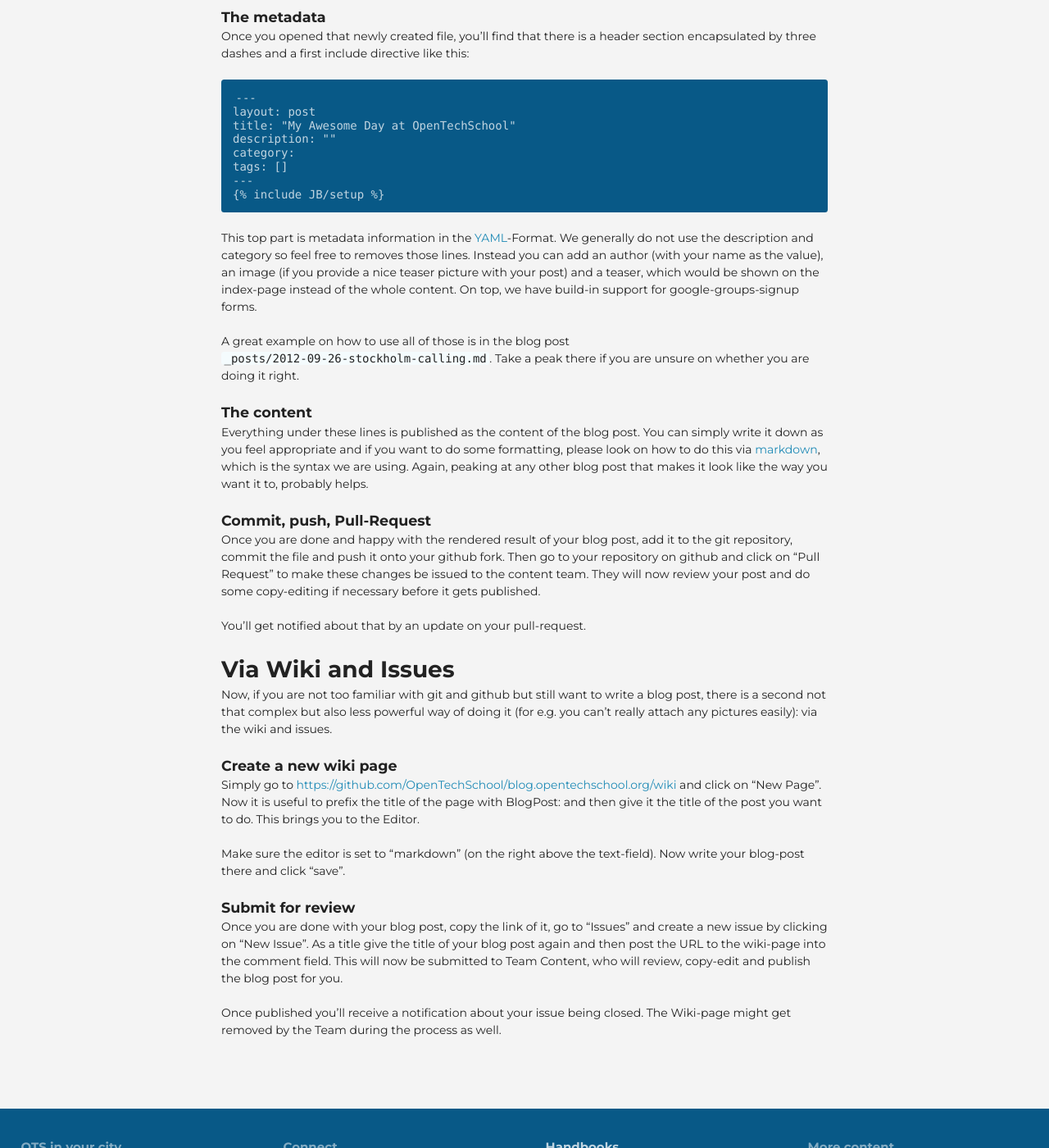
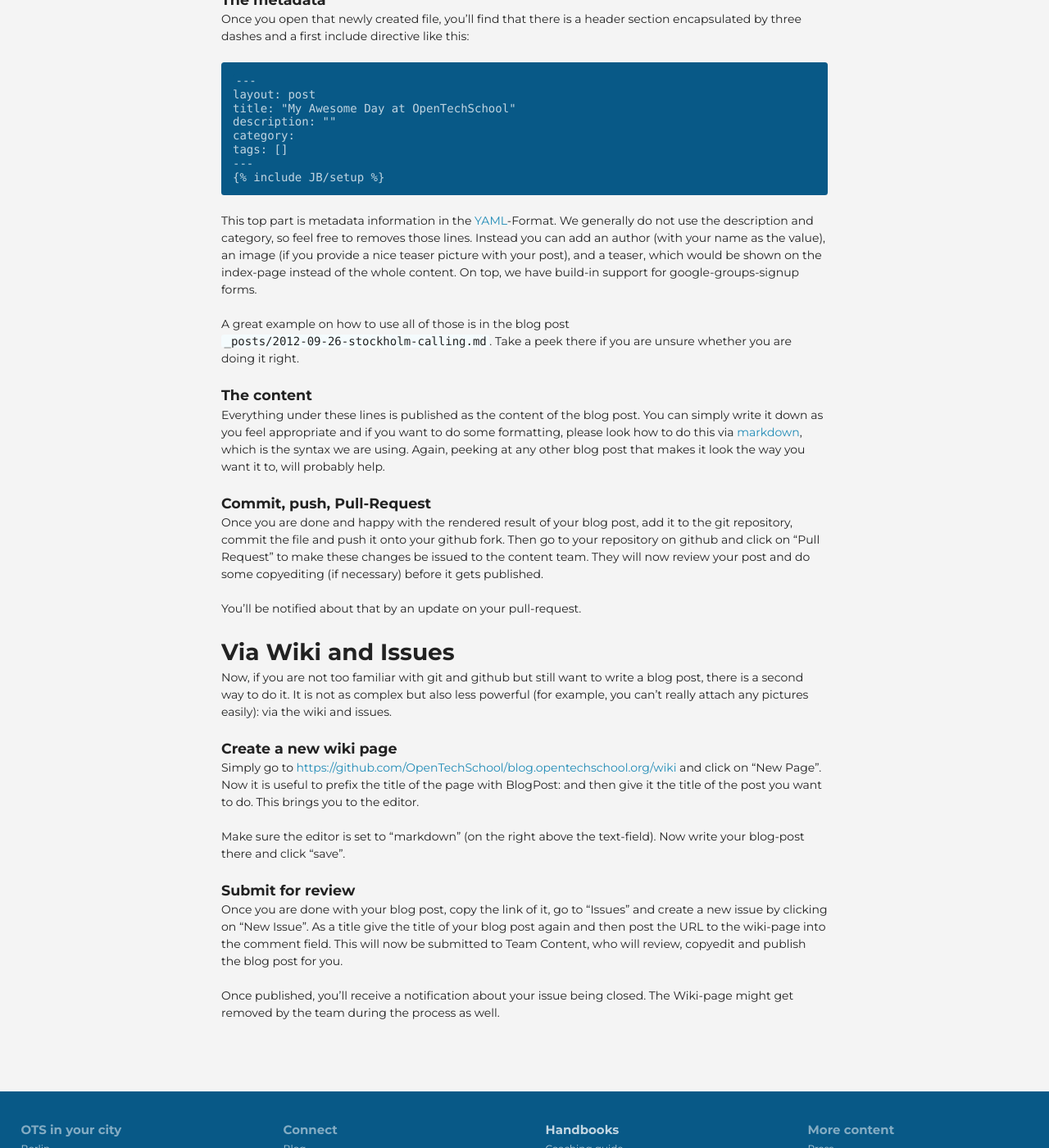
Before and after one commit to OpenTechSchool/www.opentechschool.org, a Jekyll site: the page built from handbooks/blog-posts.md, in a window 1280 px wide and 1400 px high, scrolled down 1080 px. Shown: the whole window at 82% size. Built offline with Jekyll 4.4.1, drawn with Linux system fonts in a browser that asks for light colours; nearby versions of some CDN libraries; some of the changed text lies outside the part shown.

Commit message:
copyediting

```diff
--- a/handbooks/blog-posts.md
+++ b/handbooks/blog-posts.md
@@ -3,13 +3,13 @@
 title: Contributing to the blog
 ---
 
-So you want to contribute to the blog? That is great! So without further ado let's dive right into how you can do this.
+So you want to contribute to the blog? That's great! Here's how you can do it:
 
 ## Introduction
-Our blog is hosted on [Github Pages](http://pages.github.com), a static HTML hosting provider from github. We use the normal Github Tools, like Issues, Markdown and Pull-Request to manage our blog as well. So the process is as usual: either via Fork, Write, Pull-Request (for git/github users) or via the Wiki, Issues and emails. If you do not know what Forking means, you probably want to skip right to the [second way of doing it](#via_wiki_and_issues)
+Our blog is hosted on [GitHub Pages](http://pages.github.com), a static HTML hosting provider from GitHub. We use the normal GithHb Tools, like Issues, Markdown, and Pull-Requests to manage our blog as well. The process is as usual: either via Fork, Write, Pull-Request (for git/github users), or the Wiki, Issues, and emails. If you do not know what Forking means, you probably want to skip right to the [second way of doing it](#via_wiki_and_issues)
 
 ## Fork &raquo; Write &raquo; Pull-Reqest
-The Source of the blog can found in the [blog.opentechschool.org repository](https://github.com/OpenTechSchool/blog.opentechschool.org) of the OpenTechSchool account. Simply fork the repository by clicking on the "Fork" on the top right.
+The source of the blog can found in the [blog.opentechschool.org repository](https://github.com/OpenTechSchool/blog.opentechschool.org) of the OpenTechSchool account. Simply fork the repository by clicking on the "Fork" on the top right.
 
 ### Starting Jekyll
 This creates your own version of the repository in your account, which you can clone onto your computer. The tool that github pages are hosted on is called [jeykll](https://github.com/mojombo/jekyll/wiki). If you like to see a preview of what it looks like rendered, you should install and run it inside the newly created repo via:
@@ -26,7 +26,7 @@
 Which creates a new file for you in the _posts/ folder with the name of exactly that date and the title. This will be used by jekyll to put the date into the post meta information as well. So if you want to change the date of the post, rename the file.
 
 ### The metadata
-Once you opened that newly created file, you'll find that there is a header section encapsulated by three dashes and a first include directive like this:
+Once you open that newly created file, you'll find that there is a header section encapsulated by three dashes and a first include directive like this:
 
     ---
     layout: post
@@ -37,30 +37,30 @@
     ---
     {% raw %}{% include JB/setup %}{% endraw %}
 
-This top part is metadata information in the [YAML](http://en.wikipedia.org/wiki/YAML)-Format. We generally do not use the description and category so feel free to removes those lines. Instead you can add an author (with your name as the value), an image (if you provide a nice teaser picture with your post) and a teaser, which would be shown on the index-page instead of the whole content. On top, we have build-in support for google-groups-signup forms.
+This top part is metadata information in the [YAML](http://en.wikipedia.org/wiki/YAML)-Format. We generally do not use the description and category, so feel free to removes those lines. Instead you can add an author (with your name as the value), an image (if you provide a nice teaser picture with your post), and a teaser, which would be shown on the index-page instead of the whole content. On top, we have build-in support for google-groups-signup forms.
 
-A great example on how to use all of those is in the blog post ``_posts/2012-09-26-stockholm-calling.md``. Take a peak there if you are unsure on whether you are doing it right.
+A great example on how to use all of those is in the blog post ``_posts/2012-09-26-stockholm-calling.md``. Take a peek there if you are unsure whether you are doing it right.
 
 ### The content
 
-Everything under these lines is published as the content of the blog post. You can simply write it down as you feel appropriate and if you want to do some formatting, please look on how to do this via [markdown](http://daringfireball.net/projects/markdown/syntax), which is the syntax we are using. Again, peaking at any other blog post that makes it look like the way you want it to, probably helps.
+Everything under these lines is published as the content of the blog post. You can simply write it down as you feel appropriate and if you want to do some formatting, please look how to do this via [markdown](http://daringfireball.net/projects/markdown/syntax), which is the syntax we are using. Again, peeking at any other blog post that makes it look the way you want it to, will probably help.
 
 ### Commit, push, Pull-Request
 
-Once you are done and happy with the rendered result of your blog post, add it to the git repository, commit the file and push it onto your github fork. Then go to your repository on github and click on "Pull Request" to make these changes be issued to the content team. They will now review your post and do some copy-editing if necessary before it gets published.
+Once you are done and happy with the rendered result of your blog post, add it to the git repository, commit the file and push it onto your github fork. Then go to your repository on github and click on "Pull Request" to make these changes be issued to the content team. They will now review your post and do some copyediting (if necessary) before it gets published.
 
-You'll get notified about that by an update on your pull-request.
+You'll be notified about that by an update on your pull-request.
 
 ## Via Wiki and Issues
-Now, if you are not too familiar with git and github but still want to write a blog post, there is a second not that complex but also less powerful way of doing it (for e.g. you can't really attach any pictures easily): via the wiki and issues.
+Now, if you are not too familiar with git and github but still want to write a blog post, there is a second way to do it. It is not as complex but also less powerful (for example, you can't really attach any pictures easily): via the wiki and issues.
 
 ### Create a new wiki page
 
-Simply go to [https://github.com/OpenTechSchool/blog.opentechschool.org/wiki](https://github.com/OpenTechSchool/blog.opentechschool.org/wiki) and click on "New Page". Now it is useful to prefix the title of the page with _BlogPost:_ and then give it the title of the post you want to do. This brings you to the Editor.
+Simply go to [https://github.com/OpenTechSchool/blog.opentechschool.org/wiki](https://github.com/OpenTechSchool/blog.opentechschool.org/wiki) and click on "New Page". Now it is useful to prefix the title of the page with _BlogPost:_ and then give it the title of the post you want to do. This brings you to the editor.
 
 Make sure the editor is set to "markdown" (on the right above the text-field). Now write your blog-post there and click "save".
 
 ### Submit for review
-Once you are done with your blog post, copy the link of it, go to "Issues" and create a new issue by clicking on "New Issue". As a title give the title of your blog post again and then post the URL to the wiki-page into the comment field. This will now be submitted to Team Content, who will review, copy-edit and publish the blog post for you.
+Once you are done with your blog post, copy the link of it, go to "Issues" and create a new issue by clicking on "New Issue". As a title give the title of your blog post again and then post the URL to the wiki-page into the comment field. This will now be submitted to Team Content, who will review, copyedit and publish the blog post for you.
 
-Once published you'll receive a notification about your issue being closed. The Wiki-page might get removed by the Team during the process as well.
+Once published, you'll receive a notification about your issue being closed. The Wiki-page might get removed by the team during the process as well.
```
